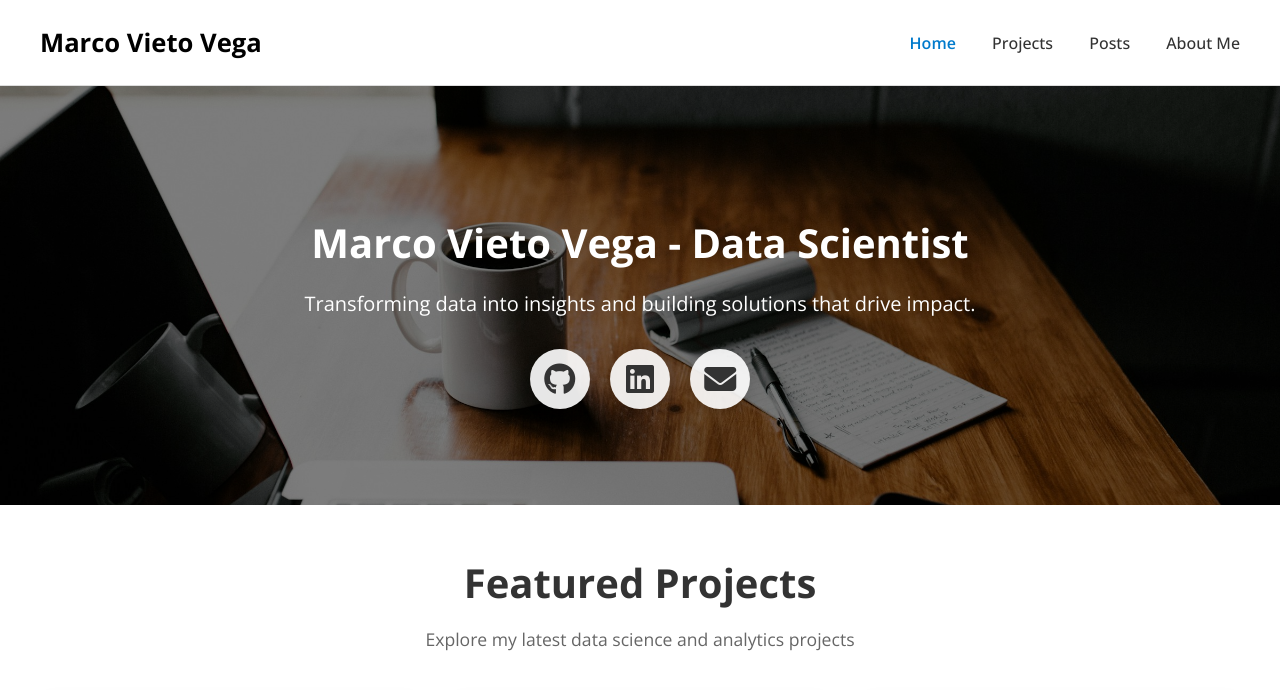
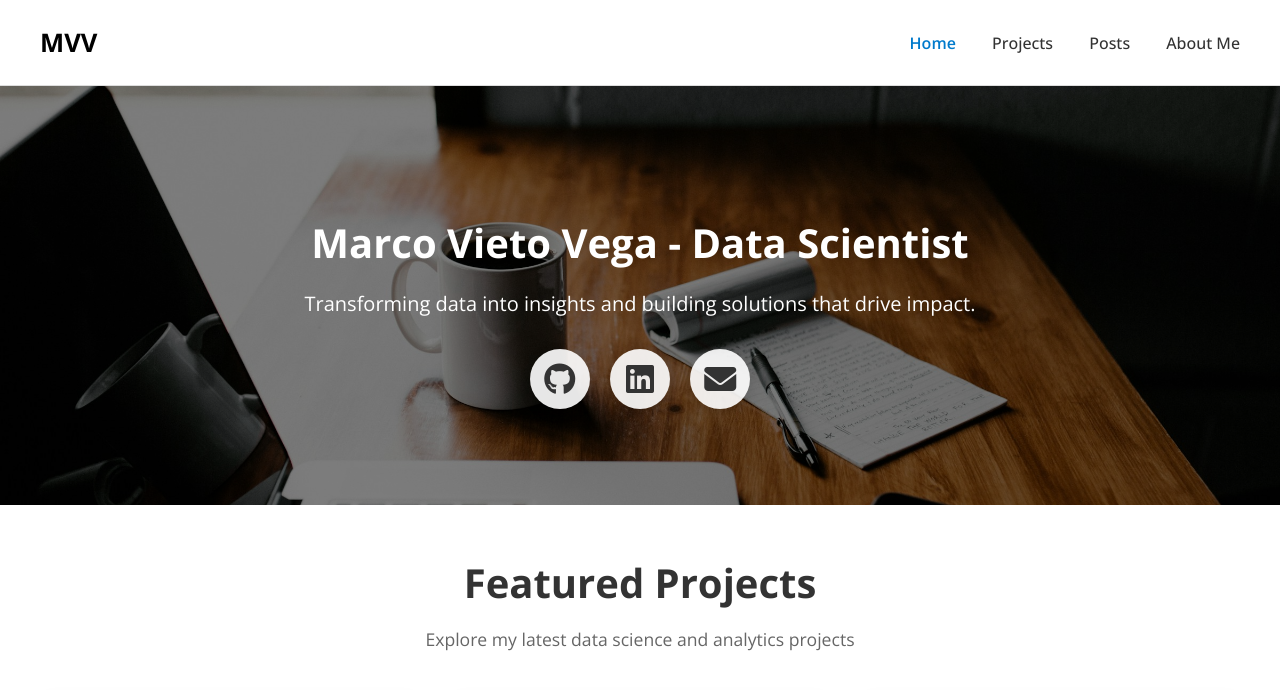
Before and after one commit to marcovietovega/portfolio, a Jekyll site: the page built from index.md, in a window 1280 px wide and 900 px high, cut to the strip 0-696 px from the top of the window. Shown: the top 690 px of the strip. Built offline with Jekyll 4.4.1, drawn with Linux system fonts in a browser that asks for light colours.

Commit message:
fix: update site title in configuration
- Updated the title in _config.yml from "Marco Vieto Vega" to "MVV".

```diff
--- a/_config.yml
+++ b/_config.yml
@@ -1,4 +1,4 @@
-title: "Marco Vieto Vega"
+title: "MVV"
 baseurl: "/portfolio"
 url: "https://mv03790.github.io"
 
```
